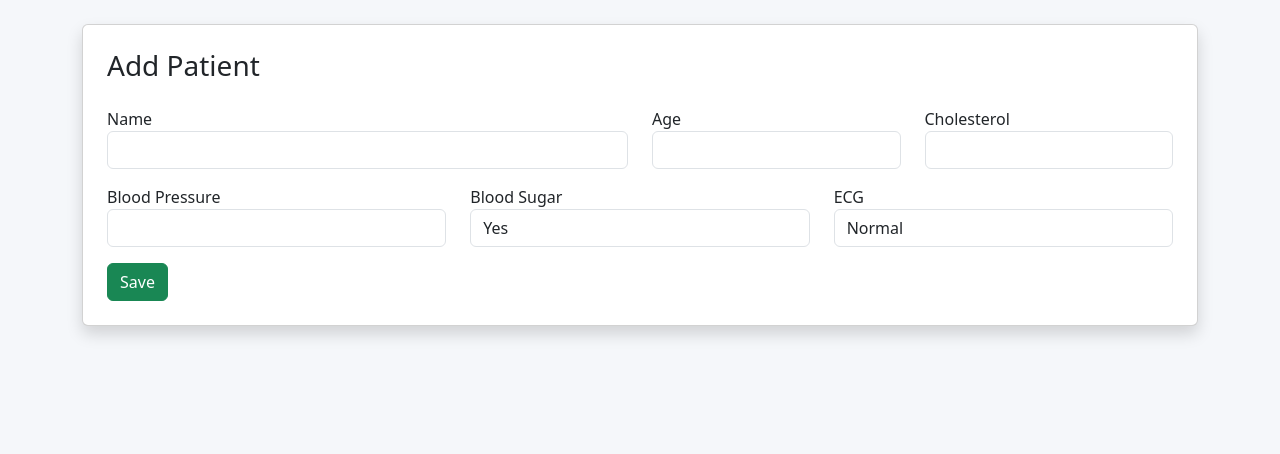
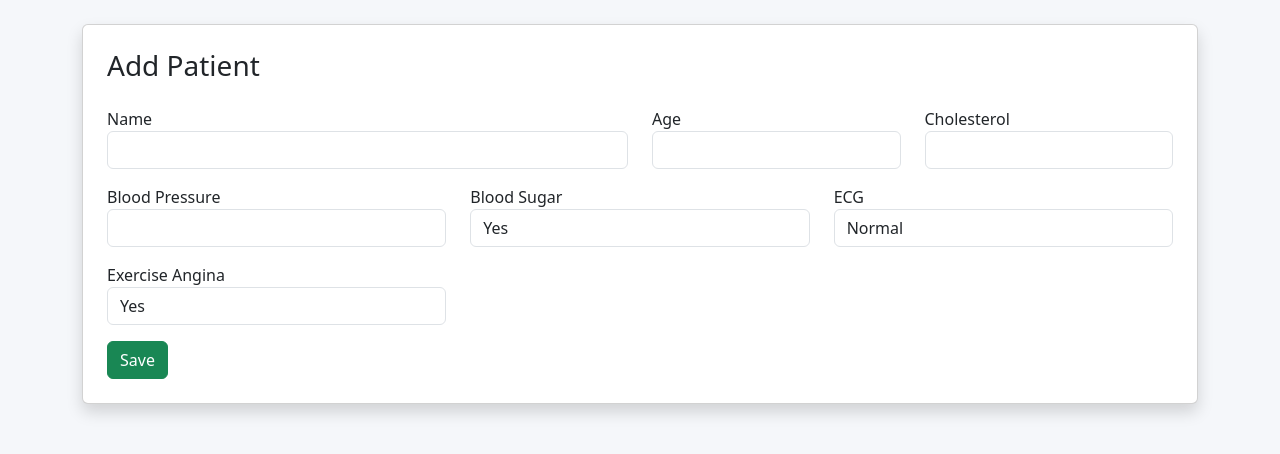
Before and after one commit to Olumide36/Secure-Health-System, a Flask app: template templates/add_patient.html in a window 1280 px wide. Shown: the part 56-510 px from the top of the page. Run offline with Flask 3, Linux system fonts and the light colour scheme; the template is opened without the code that fills it, so the values that code supplies are empty.

Commit message:
Initial commit or updated patient templates

```diff
--- a/templates/add_patient.html
+++ b/templates/add_patient.html
@@ -45,6 +45,14 @@
                 </select>
             </div>
 
+            <div class="col-md-4 mb-3">
+              <label>Exercise Angina</label>
+              <select name="exercise_angina" class="form-control">
+                 <option value="Yes">Yes</option>
+                 <option value="No">No</option>
+              </select>
+           </div>
+
         </div>
 
         <button class="btn btn-success">Save</button>
--- a/templates/register.html
+++ b/templates/register.html
@@ -44,6 +44,11 @@
         </div>
 
         <div class="mb-3">
+            <label>Name</label>
+            <input type="text" name="name" class="form-control" required>
+        </div>
+
+        <div class="mb-3">
             <label>Password</label>
             <input type="password" name="password" class="form-control" required>
         </div>
```
Also changed, not shown: auth.db.
